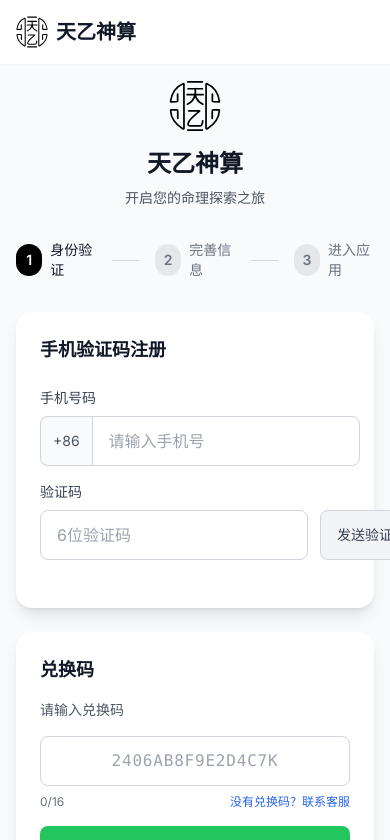
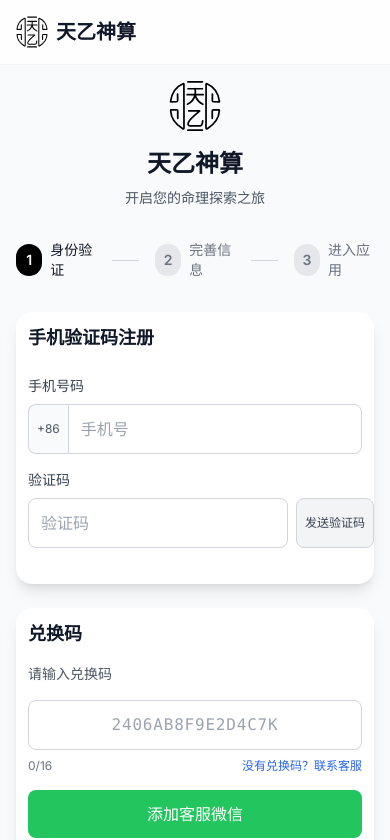
Before and after one commit to yongpange/tianyishenshu_version_2, a Next.js app: page /register in a window 390 px wide. Shown: the top 840 px of the page. Built offline with nearby package versions, Linux system fonts and the light colour scheme.

Commit message:
完全修复了移动端注册页和登录页输入框元素溢出容器的问题

```diff
--- a/src/app/login/page.tsx
+++ b/src/app/login/page.tsx
@@ -366,7 +366,7 @@
         </div>
 
         {/* Login Form */}
-        <div className="bg-white rounded-2xl shadow-lg p-6 mb-6">
+        <div className="bg-white rounded-2xl shadow-lg p-3 sm:p-4 md:p-6 mb-6 min-w-[280px]">
           <h3 className="text-lg font-semibold text-gray-900 mb-6">手机验证码登录</h3>
 
           {/* Phone Number */}
@@ -375,15 +375,15 @@
               手机号码
             </label>
             <div className="flex">
-              <div className="flex items-center px-3 bg-gray-50 border border-r-0 border-gray-300 rounded-l-lg">
-                <span className="text-gray-600 text-sm">+86</span>
+              <div className="flex items-center px-2 sm:px-3 bg-gray-50 border border-r-0 border-gray-300 rounded-l-lg">
+                <span className="text-gray-600 text-xs sm:text-sm">+86</span>
               </div>
               <input
                 type="tel"
                 value={phoneNumber}
                 onChange={(e) => setPhoneNumber(e.target.value.replace(/\D/g, '').slice(0, 11))}
-                placeholder="请输入手机号"
-                className="flex-1 px-4 py-3 border border-gray-300 rounded-r-lg focus:ring-2 focus:ring-blue-500 focus:border-transparent"
+                placeholder="手机号"
+                className="flex-1 px-3 sm:px-4 py-3 border border-gray-300 rounded-r-lg focus:ring-2 focus:ring-blue-500 focus:border-transparent"
               />
             </div>
           </div>
@@ -393,18 +393,18 @@
             <label className="block text-sm font-medium text-gray-700 mb-2">
               验证码
             </label>
-            <div className="flex space-x-3">
+            <div className="flex gap-2 sm:gap-3">
               <input
                 type="text"
                 value={smsCode}
                 onChange={(e) => setSmsCode(e.target.value.replace(/\D/g, '').slice(0, 6))}
-                placeholder="6位验证码"
-                className="flex-1 px-4 py-3 border border-gray-300 rounded-lg focus:ring-2 focus:ring-blue-500 focus:border-transparent"
+                placeholder="验证码"
+                className="flex-1 px-3 sm:px-4 py-3 border border-gray-300 rounded-lg focus:ring-2 focus:ring-blue-500 focus:border-transparent"
               />
               <button
                 onClick={sendSmsCode}
                 disabled={countdown > 0 || loading || !phoneNumber || phoneNumber.length !== 11}
-                className="px-4 py-3 bg-gray-100 text-gray-700 rounded-lg border border-gray-300 hover:bg-gray-200 disabled:opacity-50 disabled:cursor-not-allowed whitespace-nowrap text-sm"
+                className="px-2 sm:px-3 py-3 bg-gray-100 text-gray-700 rounded-lg border border-gray-300 hover:bg-gray-200 disabled:opacity-50 disabled:cursor-not-allowed whitespace-nowrap text-xs sm:text-sm min-w-[70px] sm:min-w-[80px] flex-shrink-0"
               >
                 {countdown > 0 ? `${countdown}s` : '获取验证码'}
               </button>
--- a/src/app/register/page.tsx
+++ b/src/app/register/page.tsx
@@ -479,7 +479,7 @@
         </div>
 
         {/* Register Form */}
-        <div className="bg-white rounded-2xl shadow-lg p-6 mb-6">
+        <div className="bg-white rounded-2xl shadow-lg p-3 sm:p-4 md:p-6 mb-6 min-w-[280px]">
           <h3 className="text-lg font-semibold text-gray-900 mb-6">手机验证码注册</h3>
 
           {/* Phone Number */}
@@ -488,15 +488,15 @@
               手机号码
             </label>
             <div className="flex">
-              <div className="flex items-center px-3 bg-gray-50 border border-r-0 border-gray-300 rounded-l-lg">
-                <span className="text-gray-600 text-sm">+86</span>
+              <div className="flex items-center px-2 sm:px-3 bg-gray-50 border border-r-0 border-gray-300 rounded-l-lg">
+                <span className="text-gray-600 text-xs sm:text-sm">+86</span>
               </div>
               <input
                 type="tel"
                 value={phoneNumber}
                 onChange={(e) => setPhoneNumber(e.target.value.replace(/\D/g, '').slice(0, 11))}
-                placeholder="请输入手机号"
-                className="flex-1 px-4 py-3 border border-gray-300 rounded-r-lg focus:ring-2 focus:ring-blue-500 focus:border-transparent"
+                placeholder="手机号"
+                className="flex-1 px-3 sm:px-4 py-3 border border-gray-300 rounded-r-lg focus:ring-2 focus:ring-blue-500 focus:border-transparent"
               />
             </div>
           </div>
@@ -506,18 +506,18 @@
             <label className="block text-sm font-medium text-gray-700 mb-2">
               验证码
             </label>
-            <div className="flex space-x-3">
+            <div className="flex gap-2 sm:gap-3">
               <input
                 type="text"
                 value={smsCode}
                 onChange={(e) => setSmsCode(e.target.value.replace(/\D/g, '').slice(0, 6))}
-                placeholder="6位验证码"
-                className="flex-1 px-4 py-3 border border-gray-300 rounded-lg focus:ring-2 focus:ring-blue-500 focus:border-transparent"
+                placeholder="验证码"
+                className="flex-1 px-3 sm:px-4 py-3 border border-gray-300 rounded-lg focus:ring-2 focus:ring-blue-500 focus:border-transparent"
               />
               <button
                 onClick={sendSmsCode}
                 disabled={countdown > 0 || loading}
-                className="px-4 py-3 bg-gray-100 text-gray-700 rounded-lg border border-gray-300 hover:bg-gray-200 disabled:opacity-50 disabled:cursor-not-allowed whitespace-nowrap text-sm"
+                className="px-2 sm:px-3 py-3 bg-gray-100 text-gray-700 rounded-lg border border-gray-300 hover:bg-gray-200 disabled:opacity-50 disabled:cursor-not-allowed whitespace-nowrap text-xs sm:text-sm min-w-[70px] sm:min-w-[80px] flex-shrink-0"
               >
                 {countdown > 0 ? `${countdown}s` : '发送验证码'}
               </button>
@@ -526,7 +526,7 @@
         </div>
 
         {/* Invite Code Section */}
-        <div className="bg-white rounded-2xl shadow-lg p-6 mb-6">
+        <div className="bg-white rounded-2xl shadow-lg p-3 sm:p-4 md:p-6 mb-6 min-w-[280px]">
           <h3 className="text-lg font-semibold text-gray-900 mb-4">兑换码</h3>
           <p className="text-sm text-gray-600 mb-4">请输入兑换码</p>
 
```
